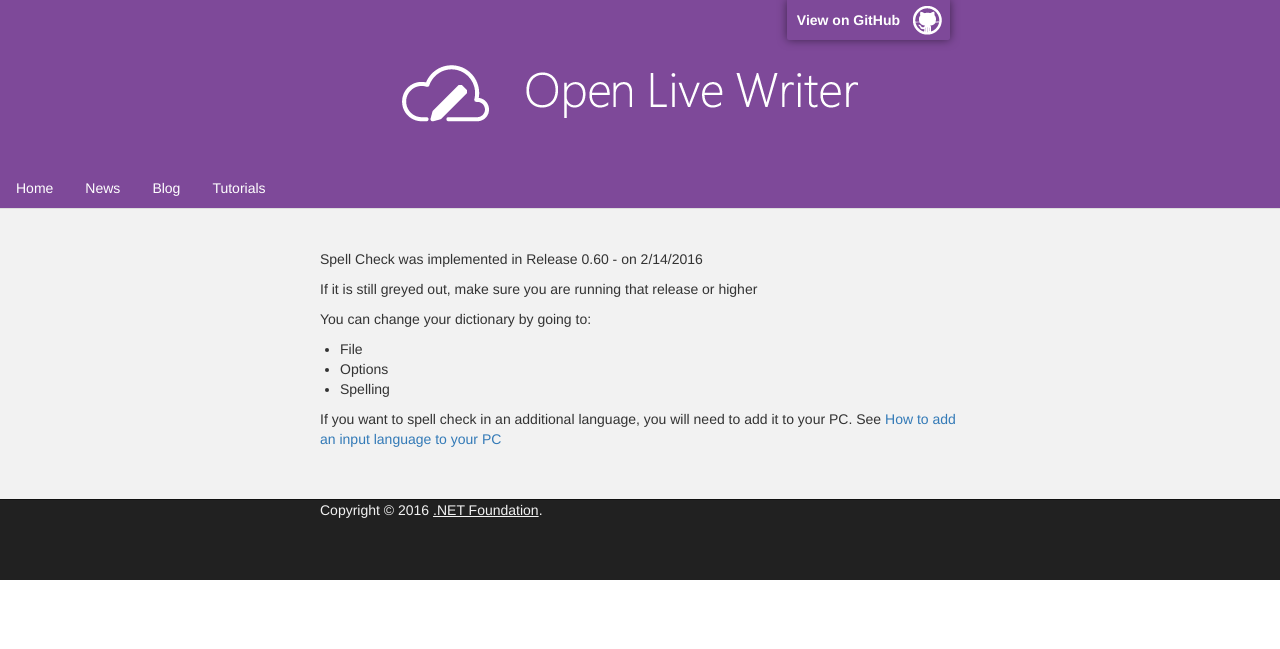
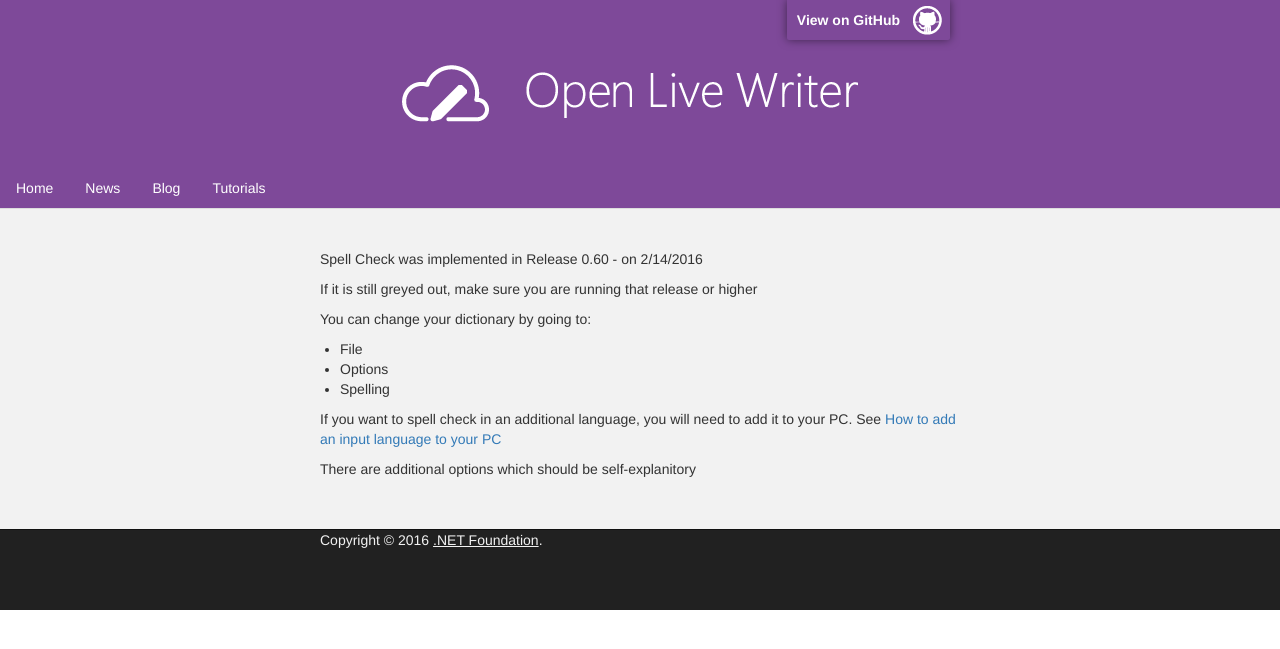
Before and after one commit to OpenLiveWriter/OpenLiveWriter.Github.io, a Jekyll site: the page built from tutorials/spellCheck.html, in a window 1280 px wide. Shown: the top 649 px of the page. Built offline with Jekyll 4.4.1, drawn with Linux system fonts in a browser that asks for light colours.

Commit message:
Added some information

```diff
--- a/tutorials/spellCheck.html
+++ b/tutorials/spellCheck.html
@@ -15,4 +15,5 @@
 </P>
 <p>If you want to spell check in an additional language, you will need to add it to your PC.
     See <a href=http://windows.microsoft.com/en-us/windows-10/how-to-add-an-input-language-to-your-pc#v1h=tab01>How to add an input language to your PC</a>
-    </p>
+</p>
+<p>There are additional options which should be self-explanitory</p>
```
